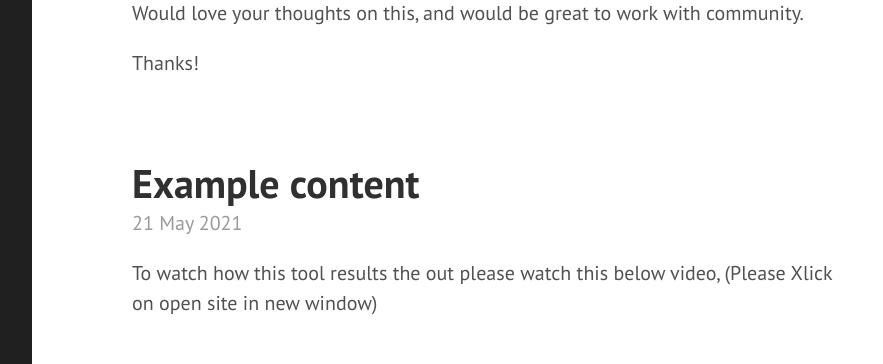
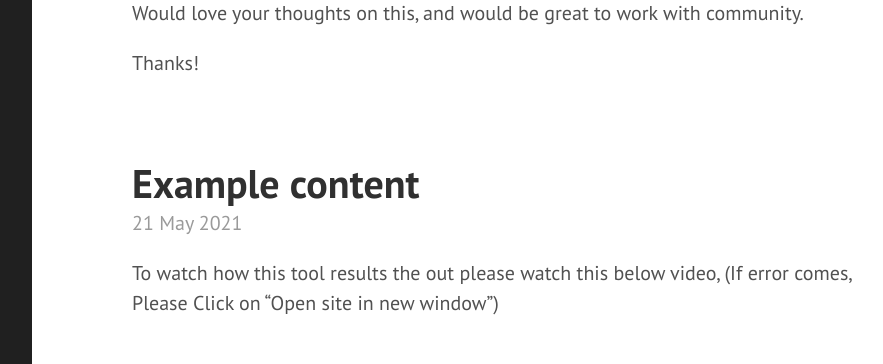
Before and after one commit to agrawalsmart7/scode_scanner_Web, a Jekyll site: the page built from index.html, in a window 1280 px wide and 900 px high, scrolled down 1237 px, cut to the strip 0-364 px from the top of the window. Shown: the whole strip, without its empty margins (328-1211 px from the left). Built offline with Jekyll 4.4.1, drawn with Linux system fonts in a browser that asks for light colours; Markdown is read by kramdown in place of the engine named in the settings; the list of posts is cut into pages by our own code.

Commit message:
Update 2021-05-21-example-content.md

```diff
--- a/_posts/2021-05-21-example-content.md
+++ b/_posts/2021-05-21-example-content.md
@@ -2,5 +2,5 @@
 layout: post
 title: Example content
 ---
-To watch how this tool results the out please watch this below video, (Please Xlick on open site in new window)<br><br>
+To watch how this tool results the out please watch this below video, (If error comes, Please Click on "Open site in new window")<br><br>
 <iframe src="https://drive.google.com/file/d/1w9nvDbqiThtCz6e95X8xjmTbq0tccMN0/preview" width="640" height="480"></iframe>
```
